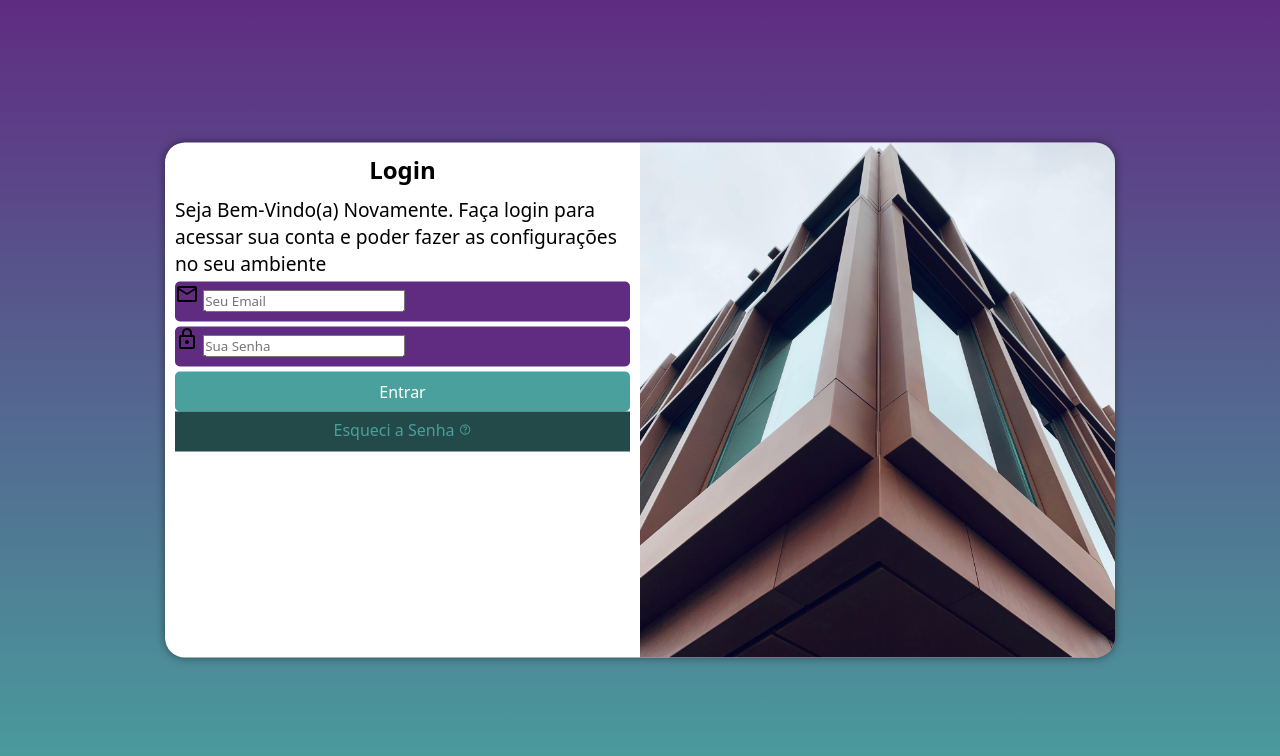
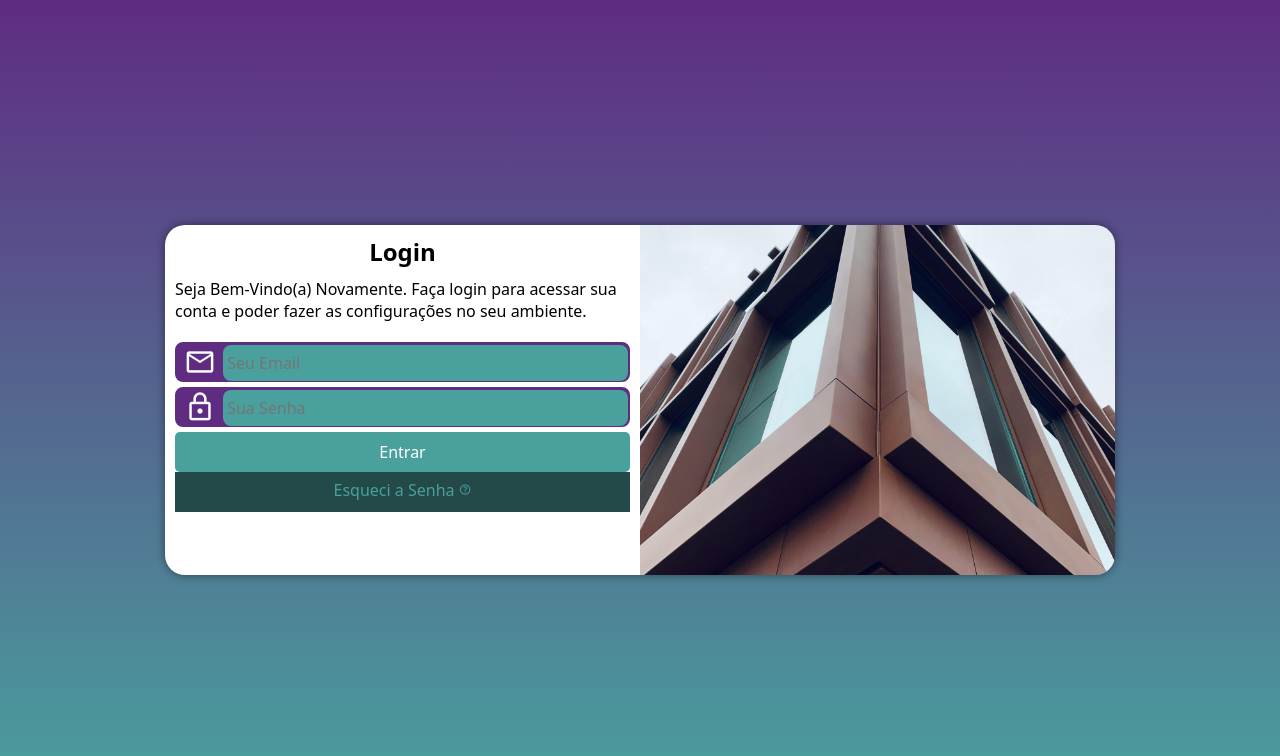
Before and after one commit to marique3596/projeto-login, a plain HTML site: page index.html in a window 1280 px wide. Drawn offline with nearby package versions, Linux system fonts and the light colour scheme.

Commit message:
acabei curso do guanabara

```diff
--- a/estilos/media-query.css
+++ b/estilos/media-query.css
@@ -7,6 +7,7 @@
 
     section#login {
         width: 90vw;
+        height: 280px;
     }
 
     section#login > div#imagem {
@@ -29,6 +30,7 @@
 
     section#login {
         width: 950px;
+        height: 350px;
     }
 
     section#login > div#imagem {
@@ -47,6 +49,7 @@
     }
 
     div#formulario > p {
-        font-size: 1.2em;
+        font-size: 1em;
+        margin-bottom: 10px;
     }
 }
--- a/estilos/style.css
+++ b/estilos/style.css
@@ -62,19 +62,53 @@ div#formulario > h1 {
 
 div#formulario > p {
     font-size: 0.8em;
+    padding-bottom: 10px;
 }
 
 form > div.campo {
     background-color: #5f2c82;
+    border: 2px solid #5f2c82;
     display: block;
     width: 100%;
     height: 40px;
-    border-radius: 5px;
+    border-radius: 8px;
     margin: 5px 0px;
 }
 
 div.campo > label {
     display: none;
+}
+
+div.campo > span {
+    display: auto;
+    color: white;
+    font-size: 2em;
+    width: 40px;
+    padding: 5px;
+    margin-left: 2px;
+    transform: translateY(-3px);
+}
+
+div.campo > input {
+    background-color: #49a09d;
+    font-size: 1em;
+    width: calc(100% - 46.4px);
+    height: 100%;
+
+    border: none;
+    border-radius: 8px;
+    padding: 4px;
+    transform: translateY(-12px);
+    /* Deixar Todas As Transições Em Último */
+}
+
+div.campo > input:focus-within {
+    background-color: white;
+    border: none;
+}
+
+div.campo > input#isenha {
+    margin-top: 12px;
 }
 
 form > input[type=submit] {
--- a/index.html
+++ b/index.html
@@ -16,7 +16,7 @@
             </div>
             <div id="formulario">
                 <h1>Login</h1>
-                <p>Seja Bem-Vindo(a) Novamente. Faça login para acessar sua conta e poder fazer as configurações no seu ambiente</p>
+                <p>Seja Bem-Vindo(a) Novamente. Faça login para acessar sua conta e poder fazer as configurações no seu ambiente.</p>
                 <form action="login.php" method="post" autocomplete="on">
                     <div class="campo">
                         <span class="material-symbols-outlined">mail</span>
@@ -27,7 +27,7 @@
                         <span class="material-symbols-outlined">
                             lock
                             </span>
-                        <input type="password" name="Senha" id="isenha" placeholder="Sua Senha" autocomplete="current-password" minlength="8" required maxlength="20">
+                        <input type="password" name="Senha" id="isenha" class="concertasenha" placeholder="Sua Senha" autocomplete="current-password" minlength="8" required maxlength="20">
                         <label for="isenha">Senha</label>
                     </div>
                     <input type="submit" value="Entrar">
```
